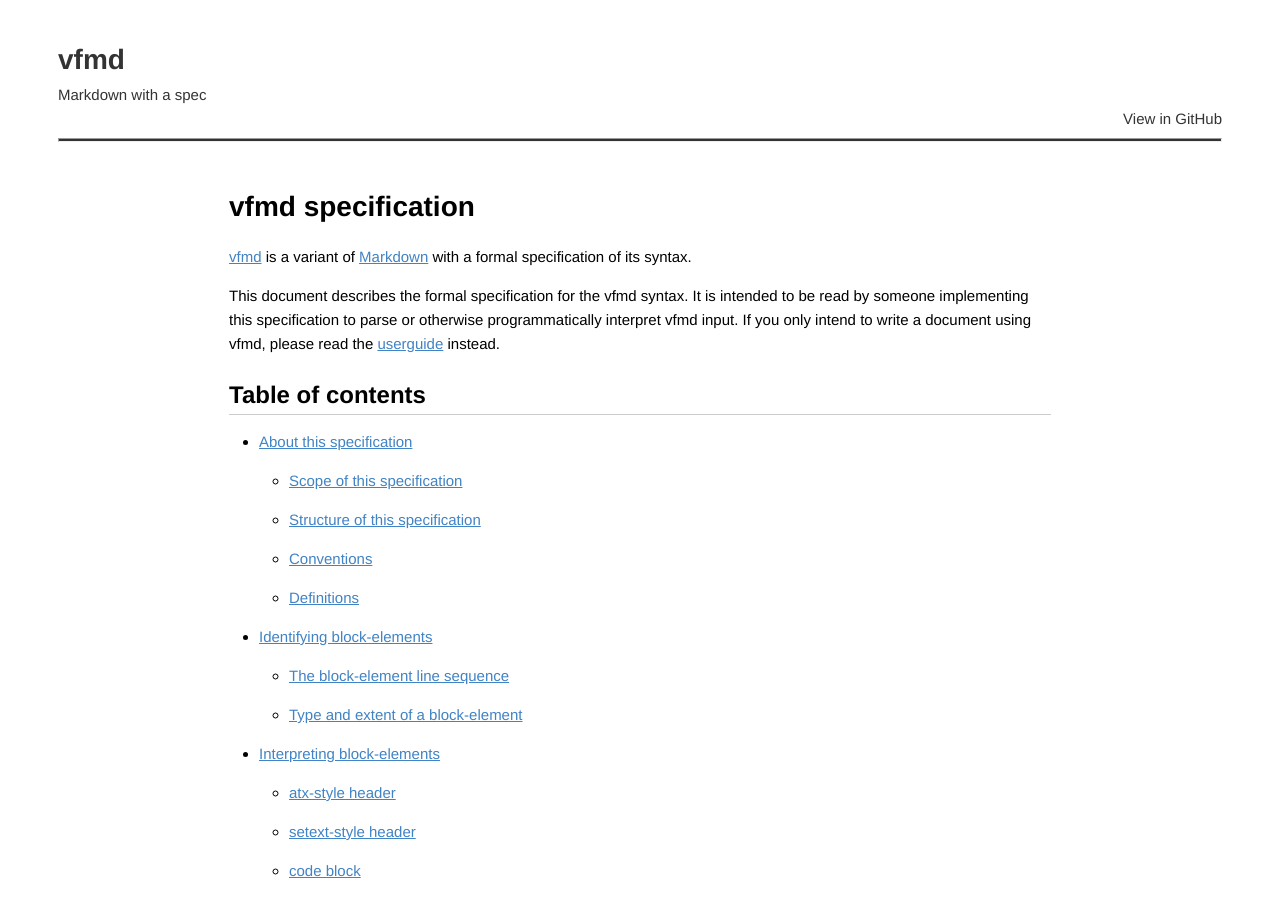
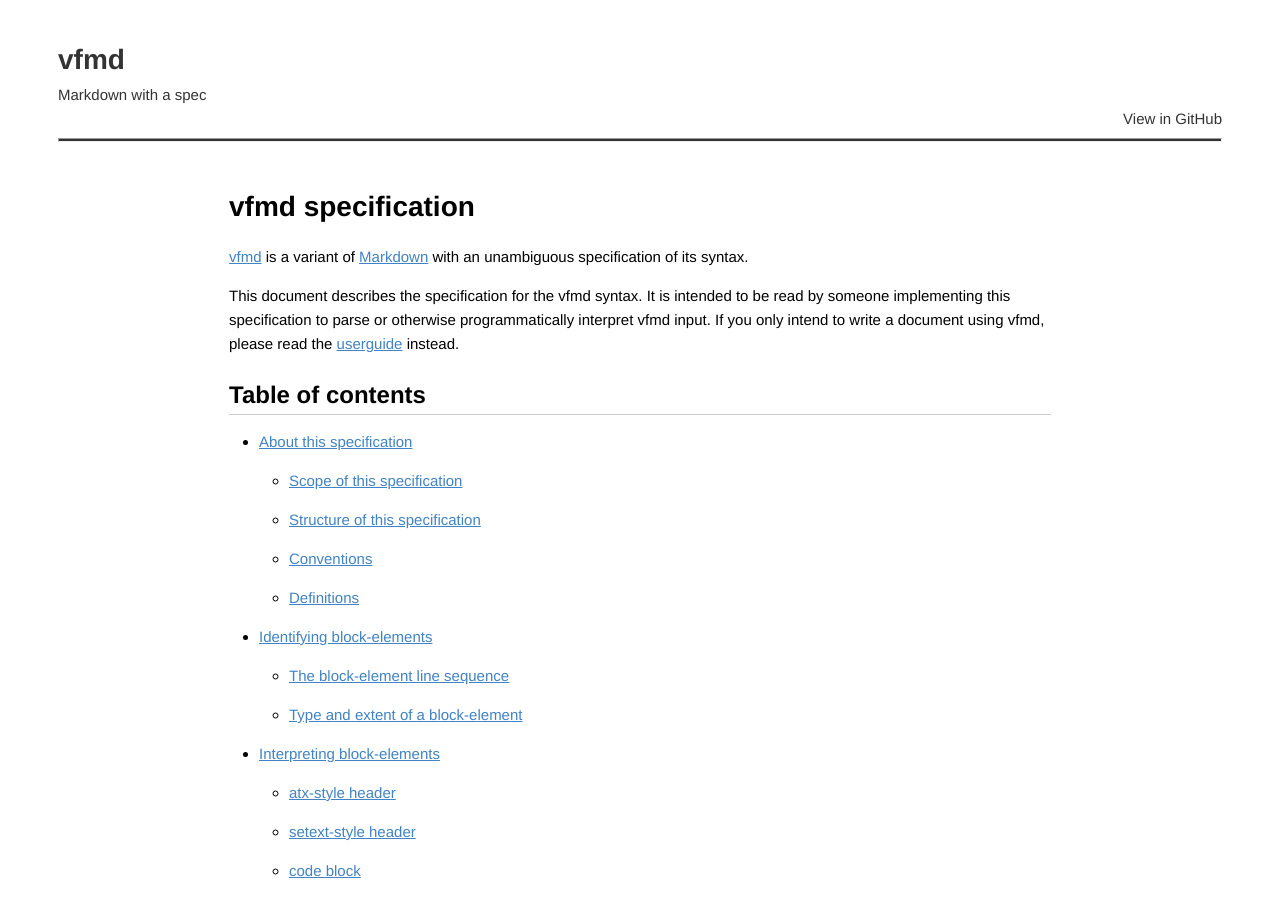
Before and after one commit to vfmd/vfmd-spec, a Jekyll site: the page built from specification.md, in a window 1280 px wide and 900 px high. Built offline with Jekyll 4.4.1, drawn with Linux system fonts in a browser that asks for light colours; Markdown is read by kramdown in place of the engine named in the settings.

Commit message:
Let's not use the term "formal specification"
That might get understood as something else altogether.

```diff
--- a/specification.md
+++ b/specification.md
@@ -8,14 +8,13 @@ permalink: specification/
 
 <h1 id="vfmd-specification">vfmd specification</h1>
 
-[vfmd] is a variant of [Markdown] with a formal specification of its
-syntax.
-
-This document describes the formal specification for the vfmd syntax.
-It is intended to be read by someone implementing this specification to
-parse or otherwise programmatically interpret vfmd input. If you only
-intend to write a document using vfmd, please read the [userguide]
-instead.
+[vfmd] is a variant of [Markdown] with an unambiguous specification of
+its syntax.
+
+This document describes the specification for the vfmd syntax. It is
+intended to be read by someone implementing this specification to parse
+or otherwise programmatically interpret vfmd input. If you only intend
+to write a document using vfmd, please read the [userguide] instead.
 
 [Markdown]: http://daringfireball.net/projects/markdown/
 [vfmd]: introduction.md
```
Also changed, not shown: introduction.md (+2 -2 lines).
